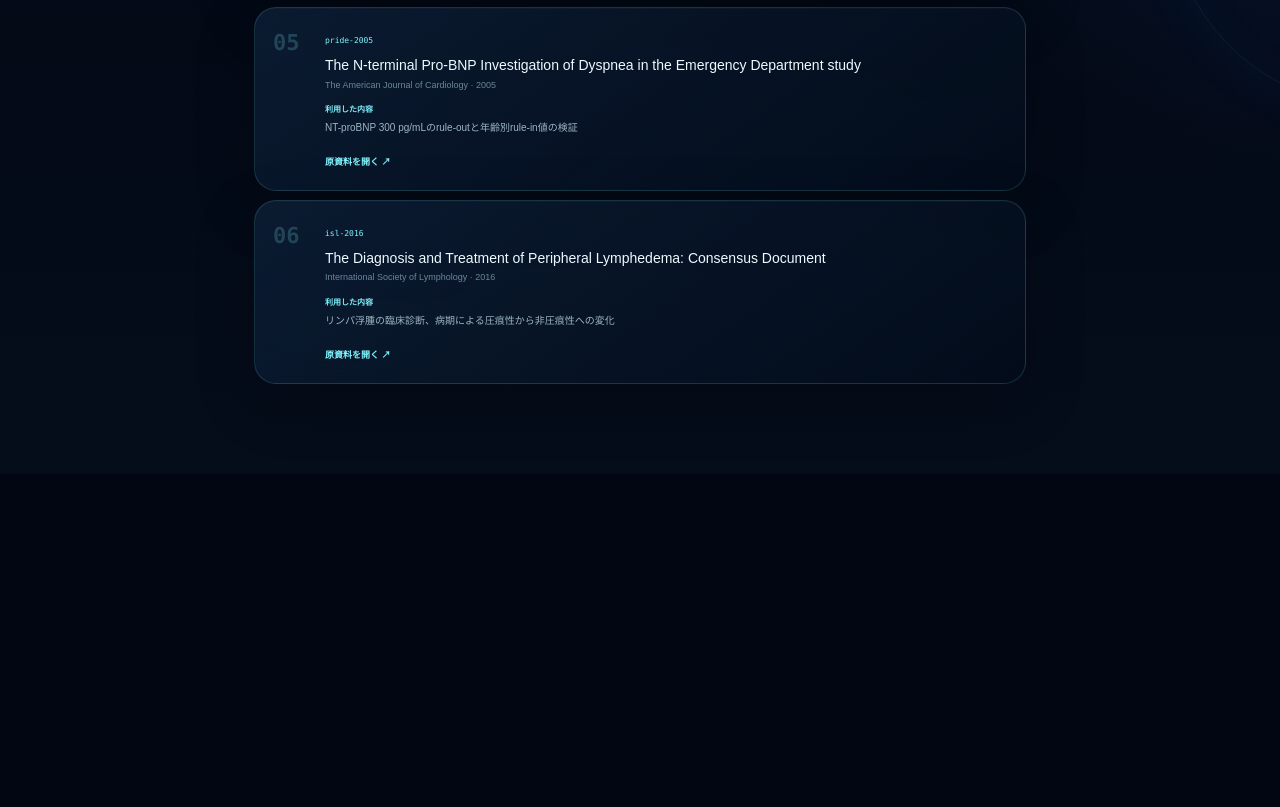
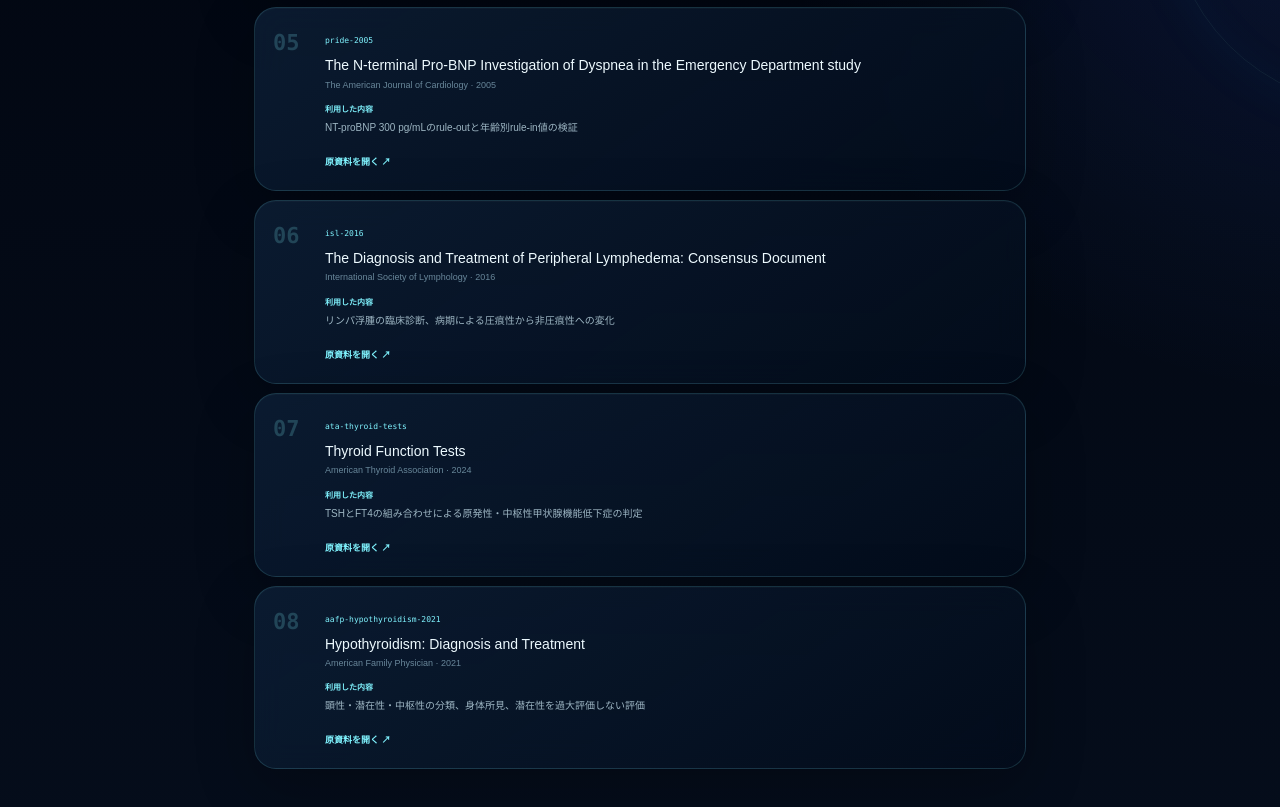
Before and after one commit to itooyoyo/medical-secretary, a Next.js app: page /bedside-edema/references in a window 1280 px wide. Shown: the part 1029-1836 px from the top of the page. Before the commit the page ends 1503 px from the top, so only its background shows below. Built offline with nearby package versions, Linux system fonts and the light colour scheme.

Commit message:
feat(edema): add thyroid differential logic

```diff
--- a/app/bedside-edema/algorithm.ts
+++ b/app/bedside-edema/algorithm.ts
@@ -14,6 +14,10 @@ export type LabValues = {
   dDimer?: number;
   tsh?: number;
   ft4?: number;
+  tshLowerLimit?: number;
+  tshUpperLimit?: number;
+  ft4LowerLimit?: number;
+  ft4UpperLimit?: number;
 };
 
 export type WellsInput = {
@@ -45,6 +49,19 @@ export type LabInterpretation = {
   status: "unmeasured" | "low" | "intermediate" | "high" | "caution";
   label: string;
   detail: string;
+};
+
+export type ThyroidInterpretation = {
+  status: "unmeasured" | "incomplete" | "overt-primary" | "subclinical" | "central-possible" | "not-supportive" | "discordant";
+  label: string;
+  detail: string;
+  usesDefaultRanges: boolean;
+  ranges: {
+    tshLower: number;
+    tshUpper: number;
+    ft4Lower: number;
+    ft4Upper: number;
+  };
 };
 
 const present = (answers: Answers, id: string) =>
@@ -100,10 +117,89 @@ export function interpretCrp(value?: number): LabInterpretation {
   return { status: "low", label: "著明上昇なし", detail: "局所所見が強ければ感染症を除外できません" };
 }
 
+const defaultThyroidRanges = {
+  tshLower: 0.4,
+  tshUpper: 4.5,
+  ft4Lower: 0.8,
+  ft4Upper: 1.8,
+};
+
+export function interpretThyroid(labs: LabValues): ThyroidInterpretation {
+  const ranges = {
+    tshLower: labs.tshLowerLimit ?? defaultThyroidRanges.tshLower,
+    tshUpper: labs.tshUpperLimit ?? defaultThyroidRanges.tshUpper,
+    ft4Lower: labs.ft4LowerLimit ?? defaultThyroidRanges.ft4Lower,
+    ft4Upper: labs.ft4UpperLimit ?? defaultThyroidRanges.ft4Upper,
+  };
+  const usesDefaultRanges = [
+    labs.tshLowerLimit,
+    labs.tshUpperLimit,
+    labs.ft4LowerLimit,
+    labs.ft4UpperLimit,
+  ].some((value) => value == null);
+  const common = { usesDefaultRanges, ranges };
+
+  if (labs.tsh == null && labs.ft4 == null) {
+    return { ...common, status: "unmeasured", label: "未測定", detail: "未測定は正常を意味しません" };
+  }
+  if (labs.tsh == null || labs.ft4 == null) {
+    return {
+      ...common,
+      status: "incomplete",
+      label: "判定に必要な検査が不足",
+      detail: "甲状腺機能の判定にはTSHとFT4の両方が必要です",
+    };
+  }
+
+  const tshHigh = labs.tsh > ranges.tshUpper;
+  const tshInRange = labs.tsh >= ranges.tshLower && labs.tsh <= ranges.tshUpper;
+  const ft4Low = labs.ft4 < ranges.ft4Lower;
+  const ft4InRange = labs.ft4 >= ranges.ft4Lower && labs.ft4 <= ranges.ft4Upper;
+
+  if (tshHigh && ft4Low) {
+    return {
+      ...common,
+      status: "overt-primary",
+      label: "顕性甲状腺機能低下症を強く疑う",
+      detail: "TSH高値かつFT4低値です。身体所見と合わせて浮腫への関与を評価します",
+    };
+  }
+  if (tshHigh && ft4InRange) {
+    return {
+      ...common,
+      status: "subclinical",
+      label: "潜在性甲状腺機能低下症の可能性",
+      detail: "FT4は正常範囲であり、これだけで浮腫の主因とは判断できません",
+    };
+  }
+  if (ft4Low && labs.tsh <= ranges.tshUpper) {
+    return {
+      ...common,
+      status: "central-possible",
+      label: "中枢性甲状腺機能低下症の可能性",
+      detail: "FT4低値に対してTSHが低値または不適切正常です。確定診断ではありません",
+    };
+  }
+  if (tshInRange && ft4InRange) {
+    return {
+      ...common,
+      status: "not-supportive",
+      label: "検査上、甲状腺機能低下症は支持されません",
+      detail: "TSH、FT4とも入力された施設基準範囲内です",
+    };
+  }
+  return {
+    ...common,
+    status: "discordant",
+    label: "甲状腺機能検査が非典型パターン",
+    detail: "薬剤、重症疾患、測定干渉を含めて施設基準範囲と再確認してください",
+  };
+}
+
 type Rule = {
   id: string;
   name: string;
-  support: Array<[string, (answers: Answers, labs: LabValues) => boolean]>;
+  support: Array<[string, (answers: Answers, labs: LabValues) => boolean, number?]>;
   against?: Array<[string, (answers: Answers, labs: LabValues) => boolean]>;
   requiredChecks: string[];
   next: string;
@@ -215,12 +311,38 @@ export const differentialRules: Rule[] = [
     tests: "重症度に応じてCRP・血算・培養・画像（CRP単独で確定しない）",
     sourceIds: ["aafp-2022", "gasparis-2020"],
   },
+  {
+    id: "hypothyroidism",
+    name: "甲状腺機能低下症",
+    support: [
+      ["TSH高値＋FT4低値（顕性）", (_, l) => interpretThyroid(l).status === "overt-primary", 4],
+      ["FT4低値＋TSH低値／不適切正常（中枢性の可能性）", (_, l) => interpretThyroid(l).status === "central-possible", 2],
+      ["TSH高値＋FT4正常（潜在性）", (_, l) => interpretThyroid(l).status === "subclinical"],
+      ["非圧痕性浮腫", (a) => absent(a, "pitting")],
+      ["顔面・眼瞼腫脹", (a) => present(a, "face") || present(a, "eyelid")],
+      ["全身性浮腫", (a) => a.distribution === "generalized"],
+      ["寒がり", (a) => present(a, "thyroid-cold")],
+      ["皮膚乾燥", (a) => present(a, "thyroid-dry-skin")],
+      ["徐脈", (a) => present(a, "thyroid-bradycardia")],
+    ],
+    against: [
+      ["TSH・FT4とも施設基準範囲内", (_, l) => interpretThyroid(l).status === "not-supportive"],
+      ["急性片側性浮腫", (a) => present(a, "history-1") && present(a, "unilateral")],
+      ["発赤・熱感・強い圧痛", (a) => present(a, "erythema") || a.temperature === "warm" || present(a, "tenderness")],
+      ["DVTを強く示唆する所見", (a) => a["calf-difference"] === "large" && present(a, "tenderness")],
+    ],
+    requiredChecks: ["pitting", "face", "eyelid"],
+    next: "施設基準範囲、抗TPO抗体、薬剤歴、下垂体疾患の可能性を確認し、必要時に内分泌内科へ相談",
+    tests: "TSH・FT4を必ず組み合わせて評価。中枢性疑いでは下垂体機能、薬剤、重症疾患を確認",
+    sourceIds: ["ata-thyroid-tests", "aafp-hypothyroidism-2021", "aafp-2022"],
+  },
 ];
 
 export function buildDifferential(answers: Answers, labs: LabValues = {}): Differential[] {
   return differentialRules
     .map((rule) => {
-      const support = rule.support.filter(([, test]) => test(answers, labs)).map(([label]) => label);
+      const matchedSupport = rule.support.filter(([, test]) => test(answers, labs));
+      const support = matchedSupport.map(([label]) => label);
       const against = (rule.against ?? []).filter(([, test]) => test(answers, labs)).map(([label]) => label);
       const missing = rule.requiredChecks
         .filter((id) => answers[id] == null || answers[id] === "unknown")
@@ -233,7 +355,7 @@ export function buildDifferential(answers: Answers, labs: LabValues = {}): Diffe
       return {
         id: rule.id,
         name: rule.name,
-        score: support.length * 2 + branchBoost - against.length * 2,
+        score: matchedSupport.reduce((score, [, , weight = 1]) => score + weight * 2, 0) + branchBoost - against.length * 2,
         support,
         against,
         missing,
--- a/app/bedside-edema/components.tsx
+++ b/app/bedside-edema/components.tsx
@@ -19,6 +19,7 @@ import {
   interpretAlbumin,
   interpretBnp,
   interpretCrp,
+  interpretThyroid,
   type Answers,
   type LabValues,
   type WellsInput,
@@ -108,6 +109,17 @@ function EvidenceResult({
   const bnp = interpretBnp(labs);
   const albumin = interpretAlbumin(labs.albumin);
   const crp = interpretCrp(labs.crp);
+  const thyroid = interpretThyroid(labs);
+  const thyroidEntered = labs.tsh != null || labs.ft4 != null;
+  const thyroidPhysicalSupport = [
+    answers.pitting === "absent" ? "非圧痕性浮腫" : "",
+    answers.face === "present" ? "顔面腫脹" : "",
+    answers.eyelid === "present" ? "眼瞼腫脹" : "",
+    answers.distribution === "generalized" ? "全身性浮腫" : "",
+    answers["thyroid-cold"] === "present" ? "寒がり" : "",
+    answers["thyroid-dry-skin"] === "present" ? "皮膚乾燥" : "",
+    answers["thyroid-bradycardia"] === "present" ? "徐脈" : "",
+  ].filter(Boolean);
 
   return (
     <div className="station-results-stack">
@@ -121,6 +133,20 @@ function EvidenceResult({
           ? `現時点では「${top.name}」を支持する所見が最も多いです。未確認所見を埋めて再評価してください。`
           : "まだ支持所見が十分ではありません。未確認の身体所見から確認しましょう。"}
       </MedicalGuide>
+
+      {thyroidEntered && (
+        <MedicalAlert
+          title={`甲状腺機能：${thyroid.label}`}
+          tone={thyroid.status === "overt-primary" || thyroid.status === "central-possible" ? "warning" : "info"}
+        >
+          <p>{thyroid.detail}</p>
+          {labs.tsh != null && labs.ft4 != null && (
+            <p>根拠：TSH {labs.tsh} μIU/mL、FT4 {labs.ft4} ng/dL{thyroidPhysicalSupport.length ? `、${thyroidPhysicalSupport.join("、")}` : ""}</p>
+          )}
+          <p>次に確認：施設基準範囲、抗TPO抗体、薬剤歴、下垂体疾患の可能性、必要時は内分泌内科への相談</p>
+          {thyroid.usesDefaultRanges && <p>施設基準値を確認してください。</p>}
+        </MedicalAlert>
+      )}
 
       {(labs.bnp != null || labs.ntProBnp != null || labs.albumin != null || labs.crp != null) && (
         <div className="station-lab-summary">
@@ -172,6 +198,14 @@ export default function EdemaNavigator() {
   const isSystemic = distribution === "bilateral" || distribution === "generalized";
   const inflammatory = answers.erythema === "present" || answers.temperature === "warm" || answers.tenderness === "present";
   const redFlagCount = redFlags.filter((item) => answers[item.id] === "present").length;
+  const thyroidRanges = interpretThyroid(labs).ranges;
+  const showThyroidFindings =
+    answers.pitting === "absent" ||
+    answers.face === "present" ||
+    answers.eyelid === "present" ||
+    distribution === "generalized" ||
+    (labs.tsh != null && labs.tsh > thyroidRanges.tshUpper) ||
+    (labs.ft4 != null && labs.ft4 < thyroidRanges.ft4Lower);
   const visibleQuestionCount = 9 + (isUnilateral ? 3 : 0) + (isSystemic ? 1 : 0);
   const progress = Math.min(100, Math.round((new Set(touched).size / visibleQuestionCount) * 100));
   const wellsResult = calculateWells(wells);
@@ -377,6 +411,23 @@ export default function EdemaNavigator() {
                 />
               </div>
             )}
+
+            {showThyroidFindings && (
+              <div className="station-conditional" data-condition="thyroid">
+                <MedicalBadge>甲状腺所見を追加確認</MedicalBadge>
+                <ChoiceGroup
+                  label="甲状腺機能低下症を支持する所見（複数選択）"
+                  multiple
+                  selected={["thyroid-cold", "thyroid-dry-skin", "thyroid-bradycardia"].filter((id) => answers[id] === "present")}
+                  onSelect={(id) => toggle(id)}
+                  options={[
+                    { value: "thyroid-cold", label: "寒がり" },
+                    { value: "thyroid-dry-skin", label: "皮膚乾燥" },
+                    { value: "thyroid-bradycardia", label: "徐脈" },
+                  ]}
+                />
+              </div>
+            )}
           </MedicalCard>
         </section>
 
@@ -439,6 +490,16 @@ export default function EdemaNavigator() {
               {isUnilateral && <MedicalNumberInput label="D-dimer" unit="μg/mL" value={labs.dDimer} onChange={(dDimer) => setLabs({ ...labs, dDimer })} />}
               {isUnilateral && inflammatory && <MedicalNumberInput label="CRP" unit="mg/dL" value={labs.crp} onChange={(crp) => setLabs({ ...labs, crp })} />}
             </div>
+            <details className="station-wells">
+              <summary><span>甲状腺の施設基準値</span><b>詳細設定</b></summary>
+              <p>未入力時は暫定値を使用し、結果に施設基準値の確認を表示します。</p>
+              <div className="station-number-grid">
+                <MedicalNumberInput label="TSH 基準下限" unit="μIU/mL" value={labs.tshLowerLimit} onChange={(tshLowerLimit) => setLabs({ ...labs, tshLowerLimit })} />
+                <MedicalNumberInput label="TSH 基準上限" unit="μIU/mL" value={labs.tshUpperLimit} onChange={(tshUpperLimit) => setLabs({ ...labs, tshUpperLimit })} />
+                <MedicalNumberInput label="FT4 基準下限" unit="ng/dL" value={labs.ft4LowerLimit} onChange={(ft4LowerLimit) => setLabs({ ...labs, ft4LowerLimit })} />
+                <MedicalNumberInput label="FT4 基準上限" unit="ng/dL" value={labs.ft4UpperLimit} onChange={(ft4UpperLimit) => setLabs({ ...labs, ft4UpperLimit })} />
+              </div>
+            </details>
             {labs.albumin != null && labs.albumin < 3.5 && (
               <MedicalAlert title={interpretAlbumin(labs.albumin).label} tone="warning">{interpretAlbumin(labs.albumin).detail}</MedicalAlert>
             )}
--- a/app/bedside-edema/evidence.ts
+++ b/app/bedside-edema/evidence.ts
@@ -56,6 +56,22 @@ export const evidenceSources: EvidenceSource[] = [
     usedFor: "リンパ浮腫の臨床診断、病期による圧痕性から非圧痕性への変化",
     url: "https://pubmed.ncbi.nlm.nih.gov/29908550/",
   },
+  {
+    id: "ata-thyroid-tests",
+    title: "Thyroid Function Tests",
+    publisher: "American Thyroid Association",
+    year: 2024,
+    usedFor: "TSHとFT4の組み合わせによる原発性・中枢性甲状腺機能低下症の判定",
+    url: "https://www.thyroid.org/thyroid-function-tests/",
+  },
+  {
+    id: "aafp-hypothyroidism-2021",
+    title: "Hypothyroidism: Diagnosis and Treatment",
+    publisher: "American Family Physician",
+    year: 2021,
+    usedFor: "顕性・潜在性・中枢性の分類、身体所見、潜在性を過大評価しない評価",
+    url: "https://www.aafp.org/pubs/afp/issues/2021/0515/p605.html",
+  },
 ];
 
 export const sourceMap = Object.fromEntries(
```
Also changed, not shown: 1 other file (tests, documents, lock files or other folders).
